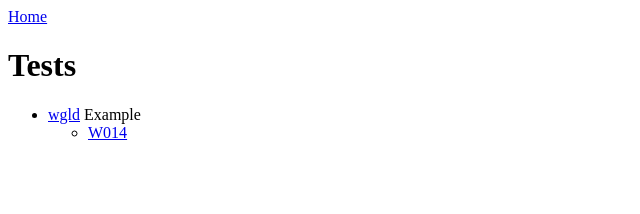
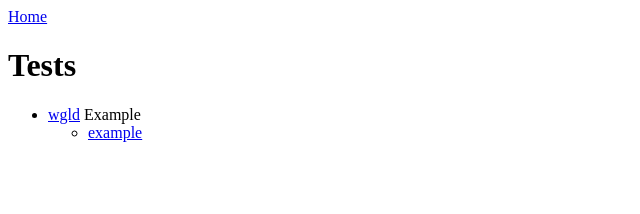
Before and after one commit to esperia/esperia.github.io, a Next.js app: page / in a window 1280 px wide. Shown: the top 214 px of the page, without its empty margins (0-640 px from the left). Built offline with nearby package versions, Linux system fonts and the light colour scheme; no server answers.

Commit message:
exampleへリネーム

```diff
--- a/pages/index.tsx
+++ b/pages/index.tsx
@@ -8,7 +8,7 @@ const Home = () => (
       <li>
         <span><a href="https://wgld.org/">wgld</a> Example</span>
         <ul>
-          <li><Link href='/tests/webgl/study/w014' as={process.env.BACKEND_URL + '/tests/webgl/study/w014'}><a>W014</a></Link></li>
+          <li><Link href='/tests/webgl/study/example' as={process.env.BACKEND_URL + '/tests/webgl/study/example'}><a>example</a></Link></li>
         </ul>
       </li>
     </ul>
```
Also changed, not shown: pages/tests/webgl/components.tsx (+0 -2 lines), pages/tests/webgl/study/example.tsx (renamed from pages/tests/webgl/study/w014.tsx, +2 -2 lines).
